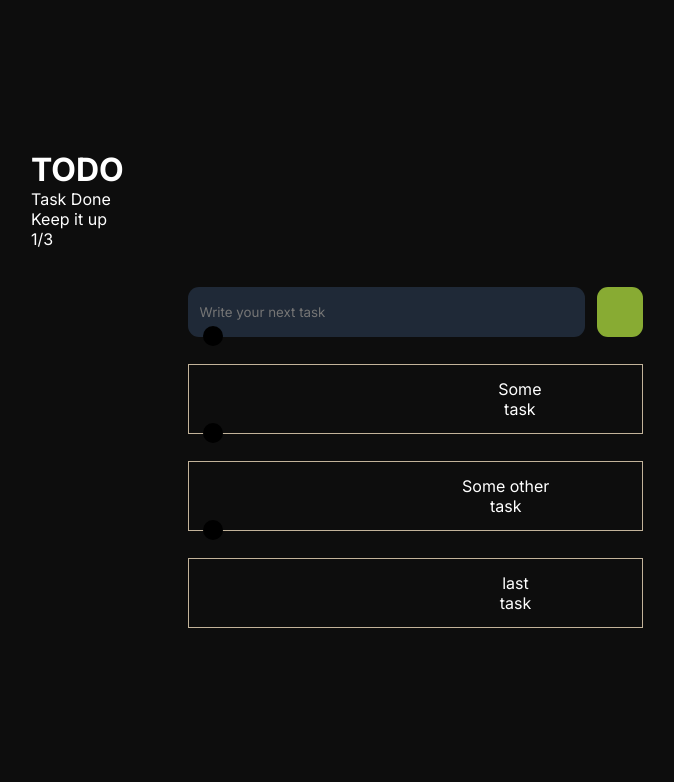
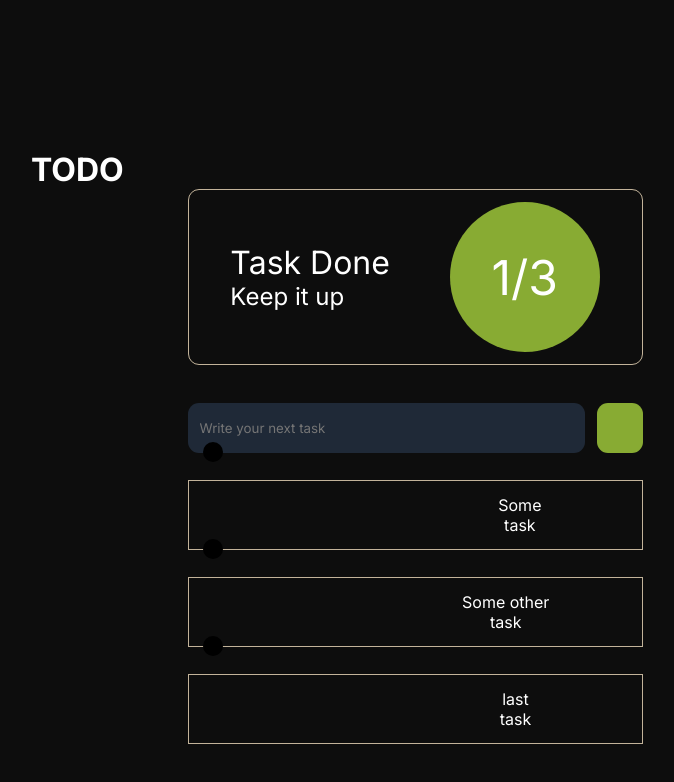
Before and after one commit to IonTulbure/SimpleReactToDov2, a Next.js app: page / in a window 1280 px wide. Shown: the top 782 px of the page, without its empty margins (225-899 px from the left). Built offline with nearby package versions, Linux system fonts and the light colour scheme.

Commit message:
add classes to html elements in TODOHero

```diff
--- a/src/components/TODOHero.jsx
+++ b/src/components/TODOHero.jsx
@@ -1,9 +1,9 @@
 function TODOHero({ todos_completed, total_todos }) {
     return (
-        <section>
+        <section className="todohero_section">
             <div>
-                <p>Task Done</p>
-                <p>Keep it up</p>
+                <p className="text_large">Task Done</p>
+                <p className="text_small">Keep it up</p>
             </div>
             <div>
                 {todos_completed}/{total_todos}
@@ -11,4 +11,5 @@ function TODOHero({ todos_completed, total_todos }) {
         </section>
     );
 }
+
 export default TODOHero;
```
